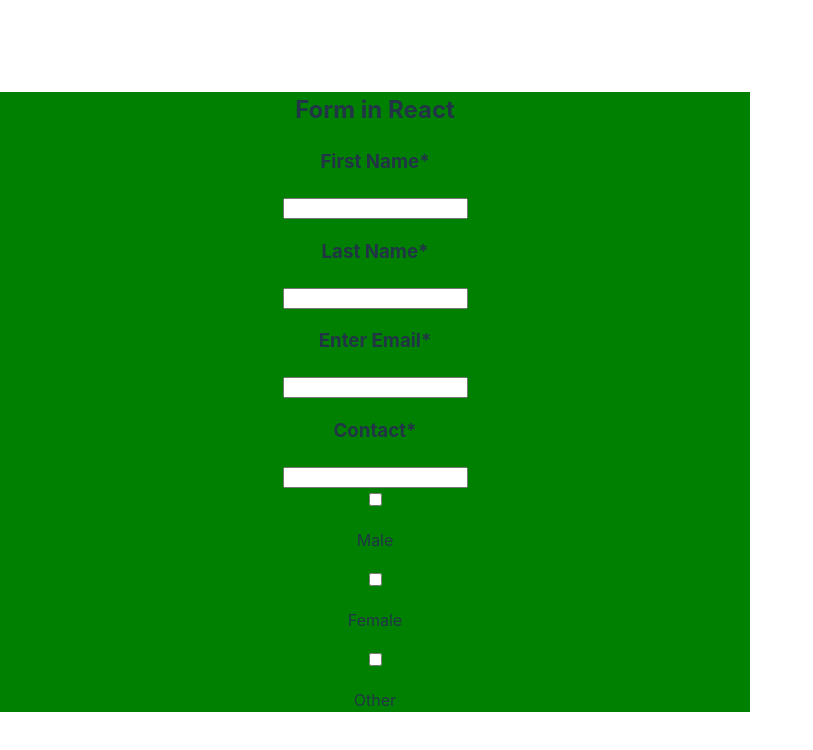
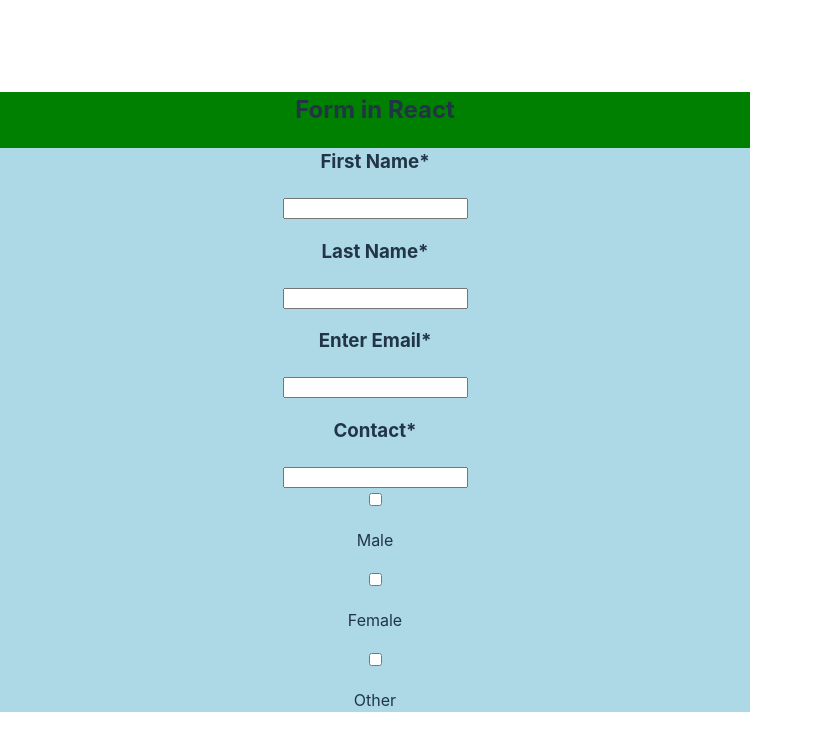
Before and after one commit to yusuftalha55/Js-denemeleri, a React (Vite) app in the folder React/REACT/: page / in a window 1280 px wide. Shown: the top 750 px of the page, without its empty margins (0-813 px from the left). Built offline with nearby package versions, Linux system fonts and the light colour scheme.

Commit message:
Css ile oynadım

```diff
--- a/React/REACT/src/assets/FormPage.jsx
+++ b/React/REACT/src/assets/FormPage.jsx
@@ -5,7 +5,7 @@ function Form() {
         <div className="header">
           <h2>Form in React</h2>
         </div>
-        <div className="main">
+        <div style={{backgroundColor:"lightblue"}} className="main">
           <div className="container">
             <div className="mainInput">
               <h3>First Name*</h3>
```
